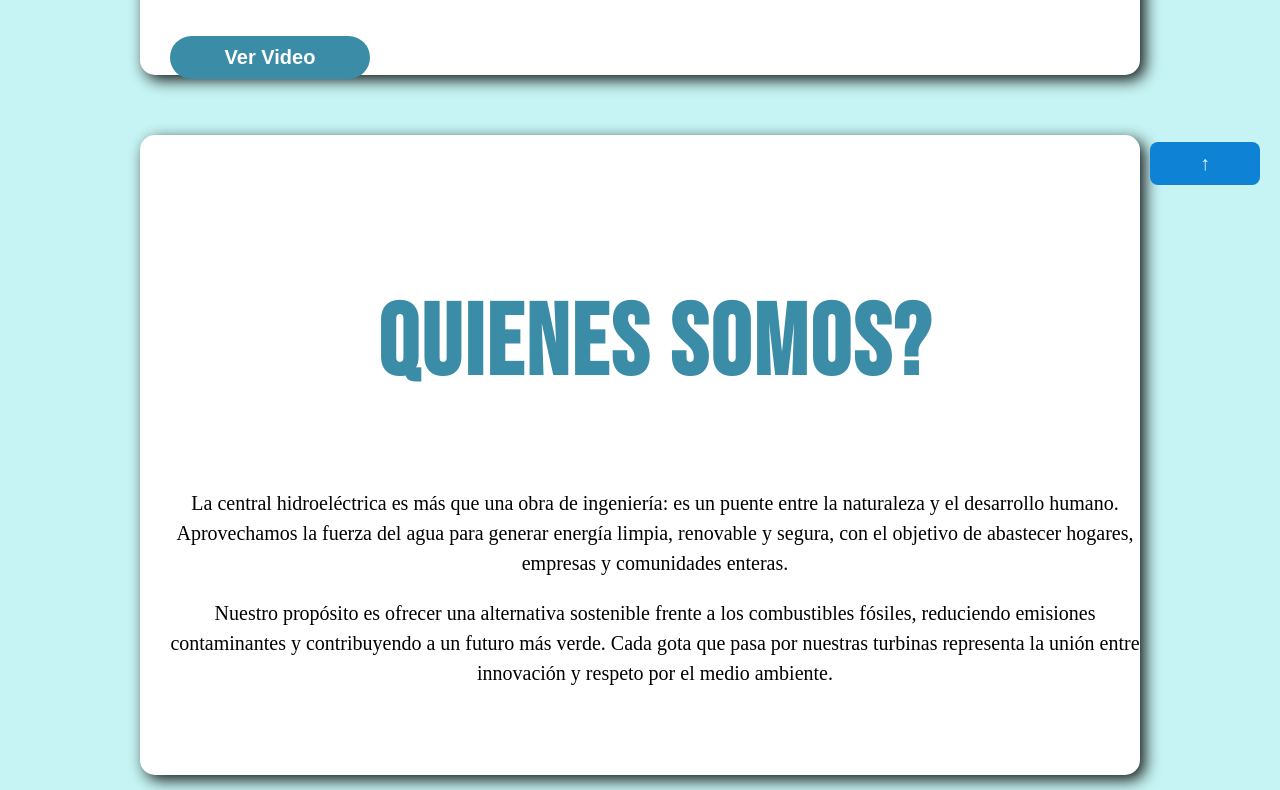
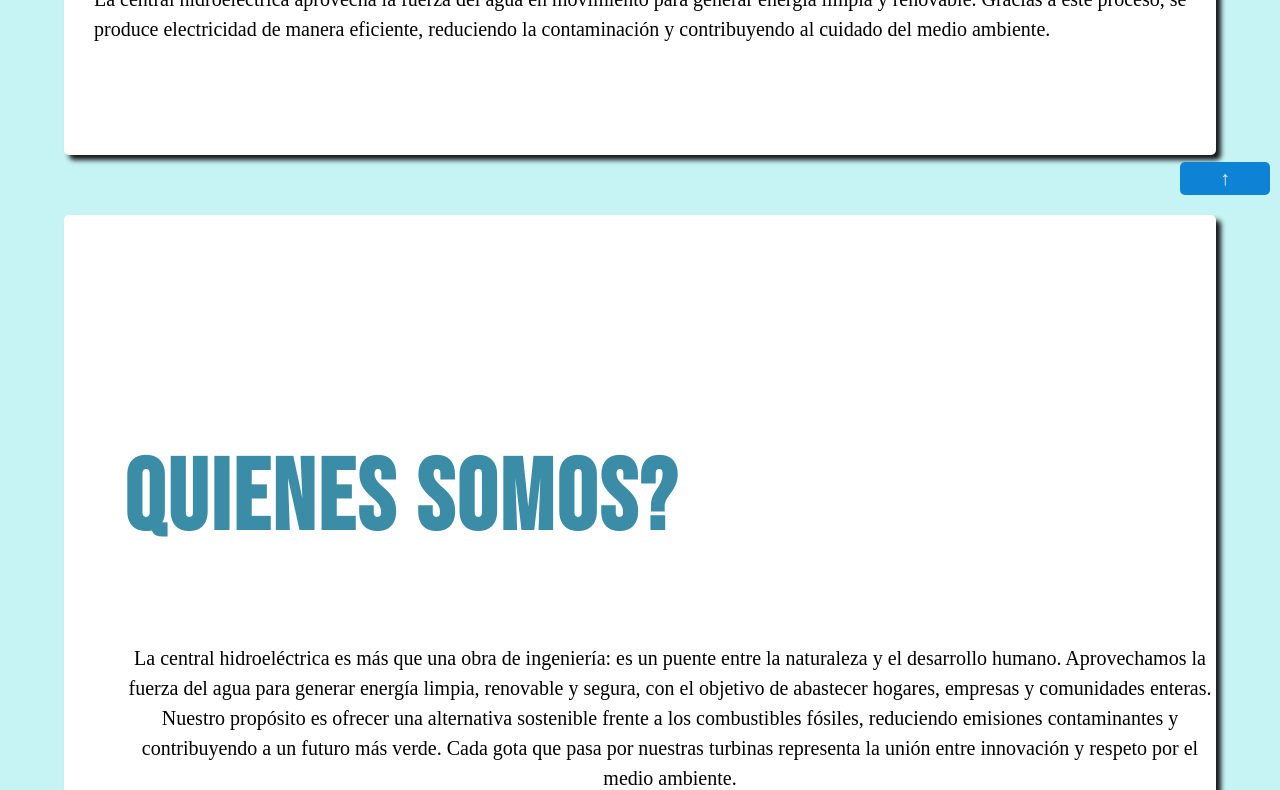
Before and after one commit to Raekmon/mi-proyecto-web, a plain HTML site: page index.html in a window 1280 px wide. Shown: the part 595-1385 px from the top of the page. Drawn offline with Linux system fonts and the light colour scheme; a web font is replaced by a local one.

Commit message:
arreglo inicio

```diff
--- a/Central.css
+++ b/Central.css
@@ -5,7 +5,8 @@ html {
 }
 
 p{
-       padding-left: 30px;
+    margin: 0;
+    padding-left: 30px;
     font-size: clamp(1rem, 10vw, 20px);
     line-height: 1.5;
 }
@@ -16,11 +17,15 @@ body {
     background-color: rgb(198, 243, 243);
 }
 
-ul {
-    text-align: right;
-    padding: 20px;
-    margin: 0;
+
+nav{
+    display: flex;
+    flex-direction: column;
+    align-items: flex-start;
+    padding: 10px 0;
+    margin-left: 30px;
 }
+
 
 a {
     font-family: sans-serif;
@@ -39,6 +44,7 @@ a {
 }
 
 h1 {
+    margin: 10% 0 0 0;
     letter-spacing: 3px;
     font-family: "Bebas Neue", sans-serif;
     color: #3b8ca7;
@@ -48,7 +54,7 @@ h1 {
 }
 
 h2{
-     letter-spacing: 3px;
+    letter-spacing: 3px;
     font-family: "Bebas Neue", sans-serif;
     color: #3b8ca7;
     font-style: normal;
@@ -83,47 +89,22 @@ h2{
     background-color: #004997;
 }
 
-
-.btton-video a{
-    color:white;
-}
-
-.btton-video {
-    display: block;
-    text-align: center;
-    width: 20%;
-    max-width: 300px;
-    margin: 10px;
-    margin-left: 30px;
-    margin-top: 60px;
-    padding: 10px;
-    font-size: clamp(16px, 2vw, 18px);
-    border: none;
-    border-radius: 30px;
-    background-color: #3b8ca7;
-    cursor: pointer;
-    transition: background-color 0.3s;
-}
-
-
-.btton-video:hover {
-    background-color: #004997;
-}
-
 .central-Hidroelectrica,
 .about-central,
 .contactanos {
     background-color: white;
-    border-radius: 15px;
-    box-shadow: 5px 5px 15px rgba(0, 0, 0, 0.9);
-    width: min(90%, 1000px);
-    height: 80vh;
+    border-radius: 5px;
+    box-shadow: 5px 5px 5px rgba(0, 0, 0, 0.9);
+    width: min(90%);
+    height: 90vh;
     transition: transform 0.3s ease-in-out;
     margin: 30px auto;
     display: flex;
     flex-direction: column;
     justify-content: center;
 }
+
+
 
 .about-central {
     padding: 0;
@@ -168,7 +149,7 @@ form input,
 form textarea {
     display: block;
     margin:auto;
-    width: 60%;
+    width: 40%;
     padding: 12px;
     border-radius: 8px;
     border: 1px solid #ccc;
@@ -189,7 +170,7 @@ li {
     max-width: 200px;
     margin: 15px auto;
     padding: 10px;
-    font-size: clamp(14px, 2vw, 16px);
+    font-size: clamp(10px, 2vw, 16px);
     border: none;
     border-radius: 5px;
     background-color: #007bff;
@@ -204,12 +185,12 @@ li {
 
 .scroll button{
     position: fixed;
-    bottom: 20px;
-    right: 20px;
-    padding: 10px 20px;
+    bottom: 10px;
+    right: 10px;
+    padding: 05px 10px;
     background: #0e82d4;
     border: none;
-    border-radius: 8px;
+    border-radius: 5px;
     cursor: pointer;
 }
 
--- a/index.html
+++ b/index.html
@@ -1,4 +1,5 @@
 <!DOCTYPE html>
+
 <html lang="en">
 <head>
     <meta charset="UTF-8">
@@ -22,9 +23,6 @@
                     <div class="informacion-principal">
                         <H1>CENTRAL <br> HIDROELECTRICA</H1>
                         <p>La central hidroeléctrica aprovecha la fuerza del agua en movimiento para generar energía limpia y renovable. Gracias a este proceso, se produce electricidad de manera eficiente, reduciendo la contaminación y contribuyendo al cuidado del medio ambiente.</p>
-                    </div>
-                    <div>
-                        <button class="btton-video"><a href="https://www.youtube.com/watch?v=F_EgXQGZzqI">Ver Video</a></button>
                     </div>
                 </div>
             </div>
@@ -56,7 +54,7 @@
                 <li><input type="text" placeholder="Nombre" required></li>
                 <li><input type="email" placeholder="Email" required></li>
                 <li><input type="tel" placeholder="Telefono" required></li>
-                <li><textarea name="mensaje" id="mensaje" cols="30" rows="10" placeholder="Mensaje"></textarea></li>
+                <li><textarea name="mensaje" id="mensaje" cols="15" rows="0" placeholder="Mensaje"></textarea></li>
                 <li><button type="submit">Enviar</button></li>
             </ul>
         </form>
```
